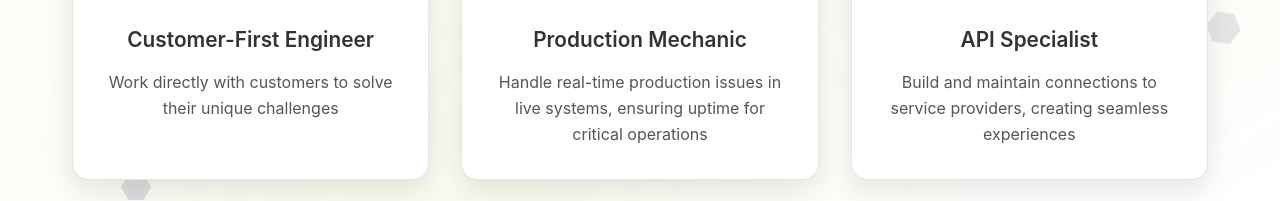
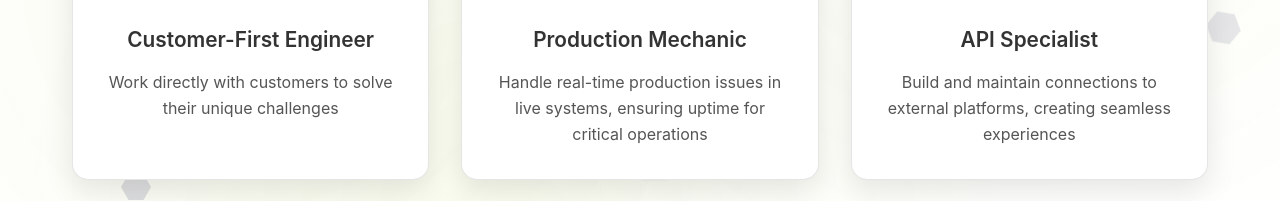
Before and after one commit to Shalin-N/portfolio, a React (Vite) app: page / in a window 1280 px wide. Both pictures are taken after a click on the button "Role". Shown: the part 416-617 px from the top of the page. Built offline with nearby package versions, Linux system fonts and the light colour scheme.

Commit message:
fix: enhance clarity in role descriptions by refining wording for consistency

```diff
--- a/src/components/Role.tsx
+++ b/src/components/Role.tsx
@@ -15,12 +15,12 @@ const Role = () => {
     {
       icon: "🌐",
       title: "API Specialist",
-      description: "Build and maintain connections to service providers, creating seamless experiences"
+      description: "Build and maintain connections to external platforms, creating seamless experiences"
     },
     {
       icon: "🤝",
       title: "Bridge Builder",
-      description: "Act as the liaison between engineering, product, strategy, sales and the customer teams"
+      description: "Act as the liaison between engineering, product, strategy, sales and the customer and their teams"
     },
     {
       icon: "📊",
```
